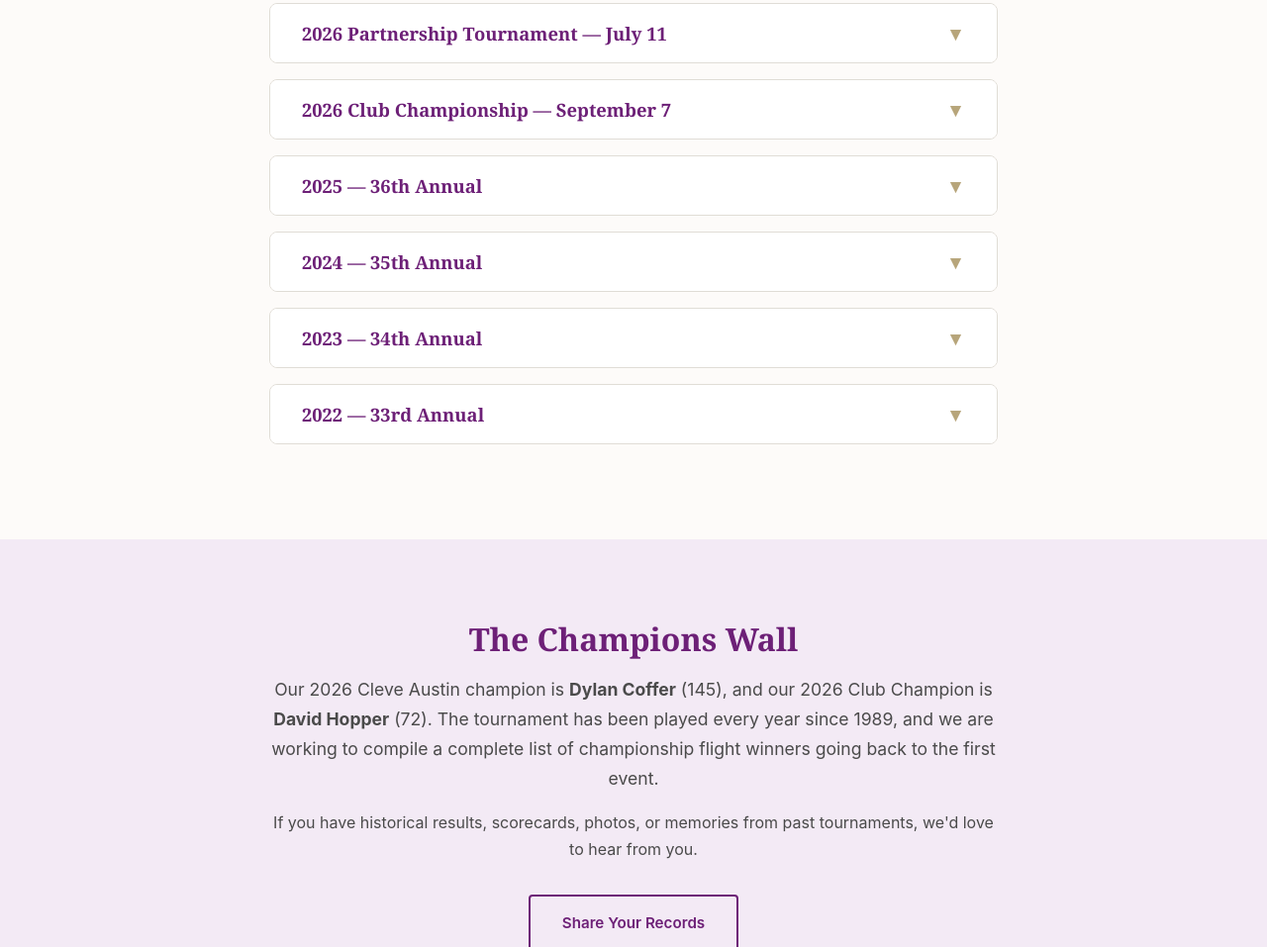
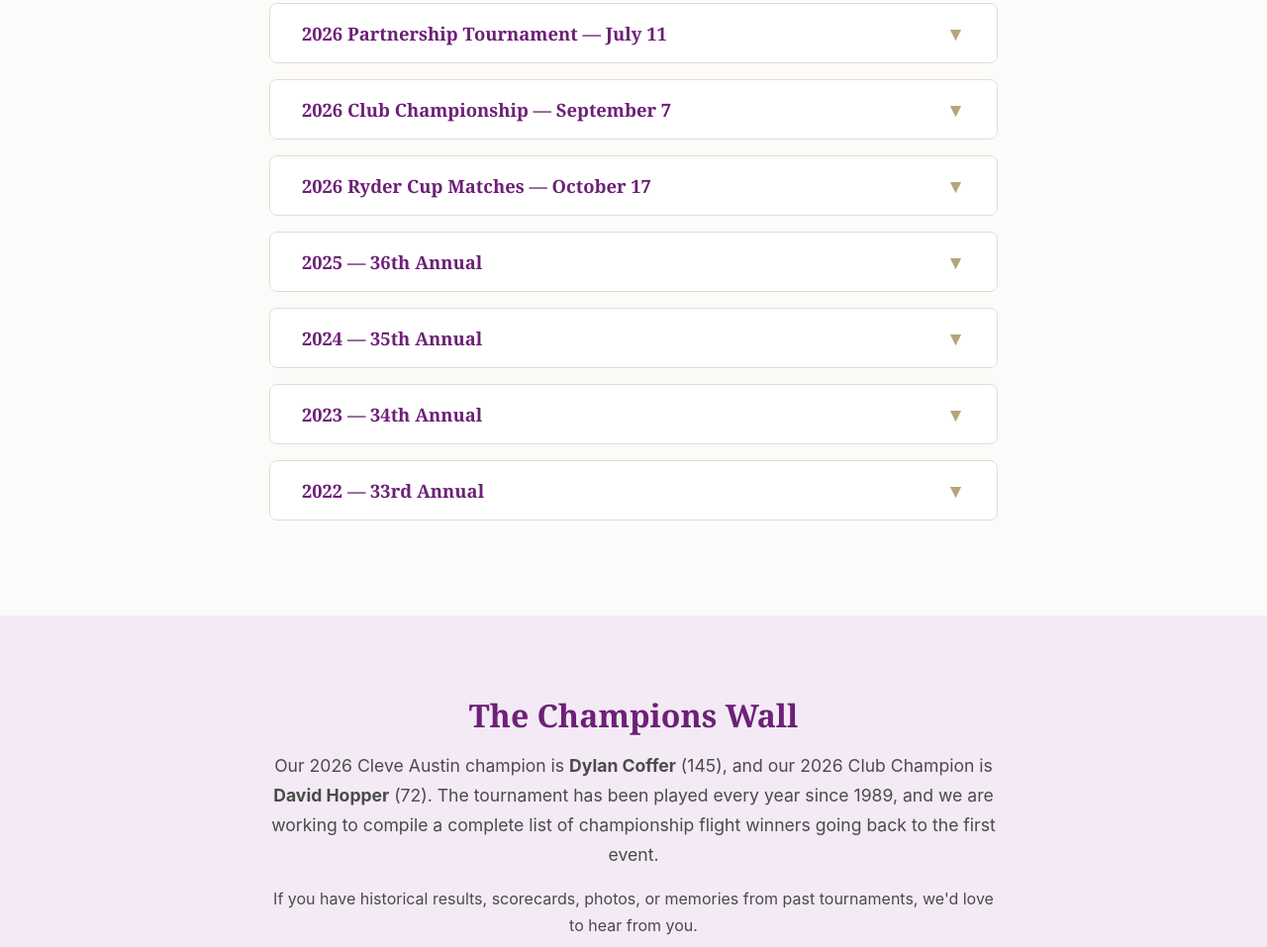
Before and after one commit to mhloftin1/POPGC, a plain HTML site: page pages/results.html in a window 1280 px wide. Shown: the part 1186-2143 px from the top of the page at 99% size. Drawn offline with Linux system fonts and the light colour scheme.

Commit message:
Post 2026 Ryder Cup results on Results and Club Events pages

```diff
--- a/pages/results.html
+++ b/pages/results.html
@@ -125,6 +125,39 @@
         </div>
       </div>
 
+      <!-- 2026 Ryder Cup Matches -->
+      <div class="accordion">
+        <button class="accordion__header">
+          <span>2026 Ryder Cup Matches &mdash; October 17</span>
+          <span class="accordion__icon">&#9660;</span>
+        </button>
+        <div class="accordion__body">
+          <div class="accordion__content">
+            <p><strong>Blue Team 6.5, Red Team 3.5.</strong> Ten two-person team matches, each 9 holes of scramble and 9 holes of alternate shot.</p>
+            <div class="table-wrap">
+              <table>
+                <thead>
+                  <tr><th>Match</th><th>Winner</th><th>Runner-up</th></tr>
+                </thead>
+                <tbody>
+                  <tr><td>1</td><td>Nathan Miller &amp; Addison Winger (Blue, 76)</td><td>Curtis Searcy &amp; Andrew Searcy (Red, 81)</td></tr>
+                  <tr><td>2</td><td>Ceaser Garza &amp; Dylan Kolser (Red, 84)</td><td>Ryan Gonzales &amp; Brand Sheld (Blue, 89)</td></tr>
+                  <tr><td>3</td><td>Arnold Galbraith &amp; Joe Gonzales (Blue, 71)</td><td>Matt Loftin &amp; Bryan Kauffman (Red, 79)</td></tr>
+                  <tr><td>4</td><td>Daniel Higgins &amp; Michael Beck (Blue, 68)</td><td>Brian Taylor &amp; Jeremy Dockery (Red, 72)</td></tr>
+                  <tr><td>5</td><td>Lester Campbell &amp; John Scott (Blue, 73)</td><td>Brent Turner &amp; Patrick Swindell (Red, 79)</td></tr>
+                  <tr><td>6</td><td>Mark Lee &amp; David Lee (Red, 74)</td><td>Larry Sampson &amp; Robert Brooks (Blue, 79)</td></tr>
+                  <tr><td>7</td><td colspan="2">Halved &mdash; Jasper Strong &amp; Robert Merchant (Blue, 78) and Ryan Jackson &amp; Mark Lopez (Red, 78)</td></tr>
+                  <tr><td>8</td><td>Duane Campbell &amp; Earl McKinney (Blue, 79)</td><td>Joe Cofer &amp; Phil Shorten (Red, 83)</td></tr>
+                  <tr><td>9</td><td>Ricky Inthirath &amp; Max Lusk (Red, 77)</td><td>Frankie Williams &amp; Brian Jackson (Blue, 81)</td></tr>
+                  <tr><td>10</td><td>Brandon Cunningham &amp; Zay Calhoun (Blue, 83)</td><td>Gavin Jimenez &amp; Heath Skinner (Red, 87)</td></tr>
+                </tbody>
+              </table>
+            </div>
+            <p class="text-muted" style="font-size:0.9rem;">Played October 17 at Ross Rogers &mdash; 20 teams. Low round of the day: Daniel Higgins &amp; Michael Beck, 68 (4 under). Team skins: Higgins &amp; Beck (3), Galbraith &amp; Gonzales (1), Campbell &amp; Scott (1). Full leaderboard at <a href="https://www.playgolfamarillo.com/tournaments/other-tournaments/ross-rogers-other" target="_blank" rel="noopener">Play Golf Amarillo</a>.</p>
+          </div>
+        </div>
+      </div>
+
       <!-- 2025 -->
       <div class="accordion">
         <button class="accordion__header">
```
Also changed, not shown: pages/events.html (+3 -2 lines).
